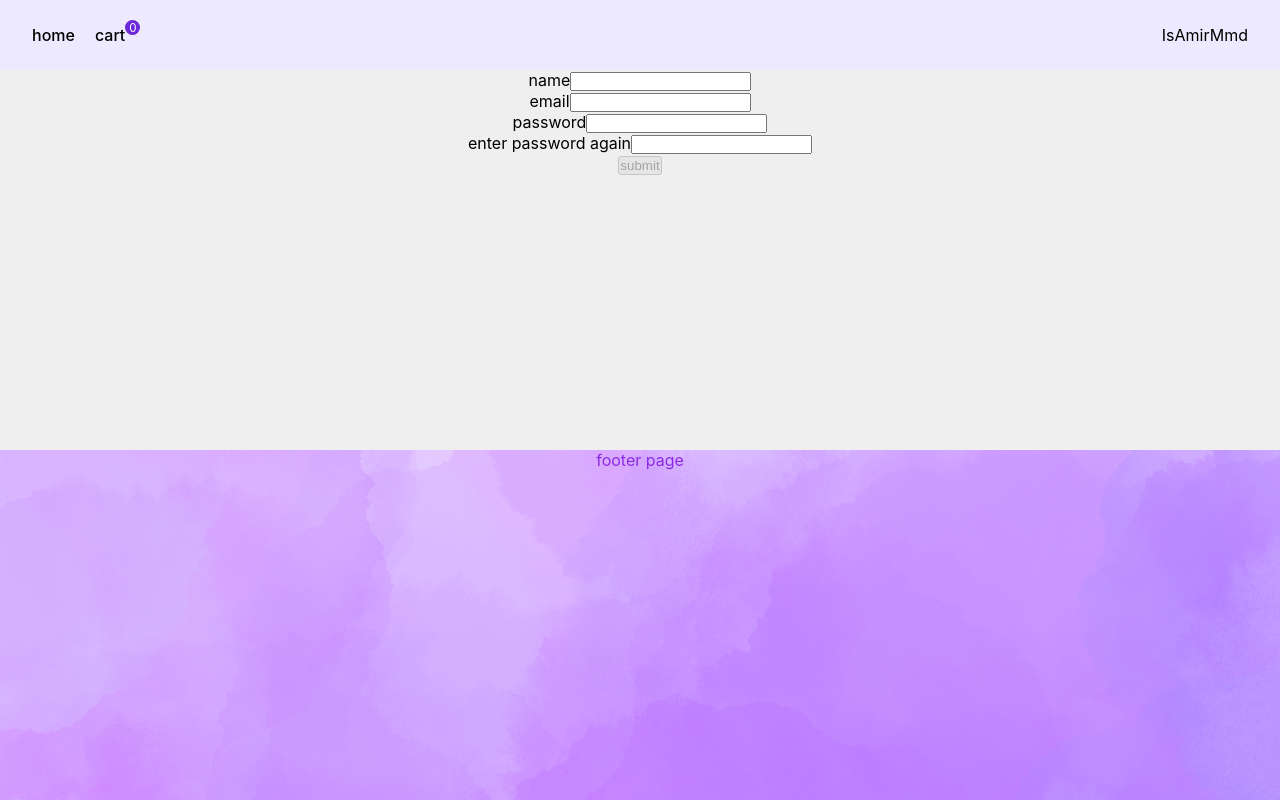
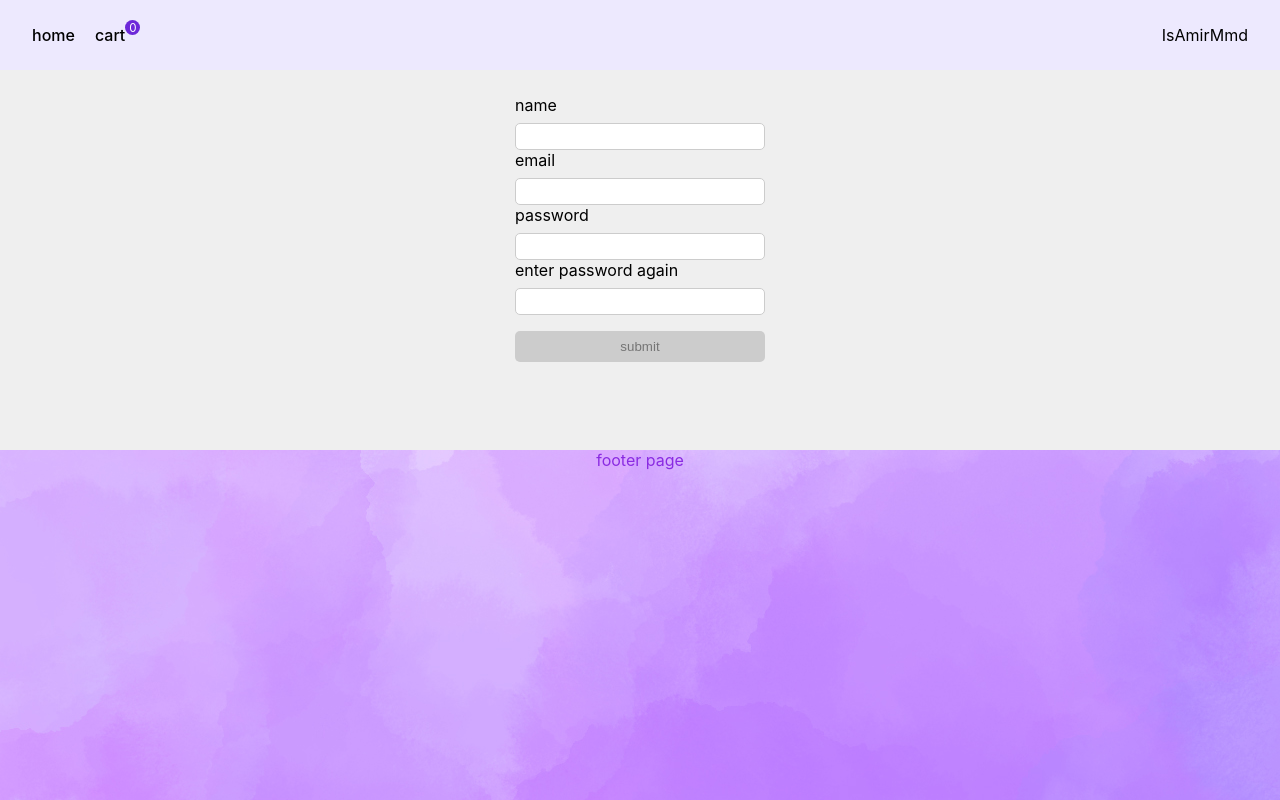
Before and after one commit to IsAmirMmd/onlineShop, a React (Create React App) app: page /signup in a window 1280 px wide. Built offline with nearby package versions, Linux system fonts and the light colour scheme.

Commit message:
adding style to signup page

```diff
--- a/src/components/signup/signup.css
+++ b/src/components/signup/signup.css
@@ -0,0 +1,37 @@
+form {
+  max-width: 300px;
+  margin: 0 auto;
+  padding: 25px 10px;
+}
+.formControl {
+  min-width: 250px;
+  max-width: 250px;
+  display: flex;
+  flex-direction: column;
+  margin: 0 auto;
+  text-align: left;
+}
+.formControl :nth-child(2n) {
+  margin-top: 0.5rem;
+}
+.error-onForm {
+  color: red;
+  margin-bottom: 8px;
+  font-size: 0.825rem;
+}
+.formControl input {
+  outline: none;
+  border: 1px solid #ccc;
+  border-radius: 5px;
+  padding: 5px 10px;
+  transition: all 0.3s ease-in-out;
+}
+.formControl input:focus {
+  border: 1px solid darkorchid;
+  box-shadow: 0 0 10px darkorchid;
+}
+.btn.primary:disabled {
+  cursor: not-allowed;
+  background-color: #ccc;
+  color: #757575;
+}
--- a/src/components/signup/signup.jsx
+++ b/src/components/signup/signup.jsx
@@ -1,7 +1,7 @@
 import axios from "axios";
 import { useFormik } from "formik";
 import * as Yup from "yup";
-
+import "./signup.css";
 // 1. init values
 const initialValues = {
   name: "",
@@ -78,7 +78,7 @@ const SignUpForm = () => {
           <p className="error-onForm">{formik.errors.RePassword}</p>
         )}
       </div>
-      <button type="submit" disabled={!formik.isValid}>
+      <button type="submit" className="btn primary" disabled={!formik.isValid}>
         submit
       </button>
     </form>
```
